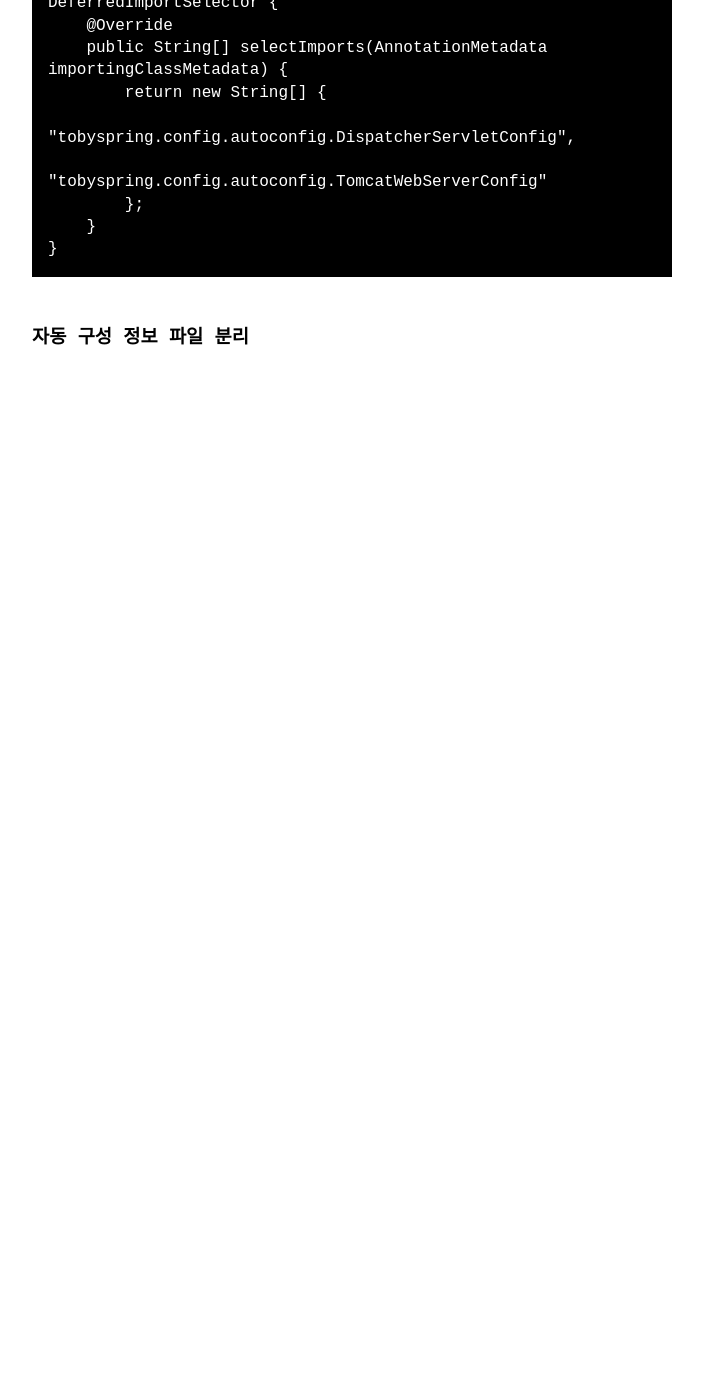
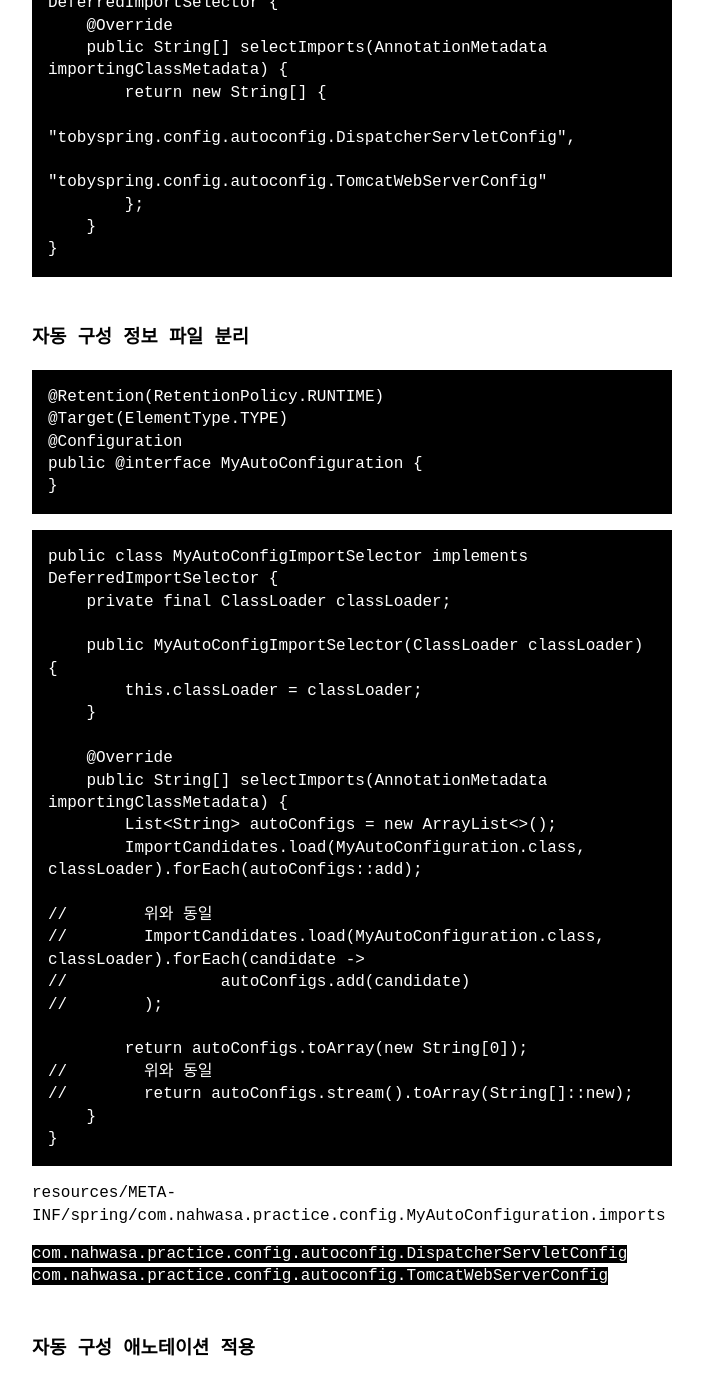
Before and after one commit to khjzzm/khjzzm.github.io, a Jekyll site: the page built from _posts/2023-02-04-tobyspringboot.md, in a window 1280 px wide and 1400 px high, scrolled down 27695 px. Shown: the top 1395 px of the window, without its empty margins (288-991 px from the left). Built offline with Jekyll 4.4.1, drawn with Linux system fonts in a browser that asks for light colours; before the commit the page ends 28129 px from its top, so only the background shows below that.

Commit message:
자동 구성 정보 파일 분리

```diff
--- a/_posts/2023-02-04-tobyspringboot.md
+++ b/_posts/2023-02-04-tobyspringboot.md
@@ -1050,3 +1050,43 @@ public class MyAutoConfigImportSelector implements DeferredImportSelector {
 ~~~
 
 ### 자동 구성 정보 파일 분리
+~~~java
+@Retention(RetentionPolicy.RUNTIME)
+@Target(ElementType.TYPE)
+@Configuration
+public @interface MyAutoConfiguration {
+}
+~~~
+
+~~~java
+public class MyAutoConfigImportSelector implements DeferredImportSelector {
+    private final ClassLoader classLoader;
+
+    public MyAutoConfigImportSelector(ClassLoader classLoader) {
+        this.classLoader = classLoader;
+    }
+
+    @Override
+    public String[] selectImports(AnnotationMetadata importingClassMetadata) {
+        List<String> autoConfigs = new ArrayList<>();
+        ImportCandidates.load(MyAutoConfiguration.class, classLoader).forEach(autoConfigs::add);
+
+//        위와 동일
+//        ImportCandidates.load(MyAutoConfiguration.class, classLoader).forEach(candidate ->
+//                autoConfigs.add(candidate)
+//        );
+
+        return autoConfigs.toArray(new String[0]);
+//        위와 동일
+//        return autoConfigs.stream().toArray(String[]::new);
+    }
+}
+~~~
+
+resources/META-INF/spring/com.nahwasa.practice.config.MyAutoConfiguration.imports
+~~~imports
+com.nahwasa.practice.config.autoconfig.DispatcherServletConfig
+com.nahwasa.practice.config.autoconfig.TomcatWebServerConfig
+~~~
+
+### 자동 구성 애노테이션 적용
```
